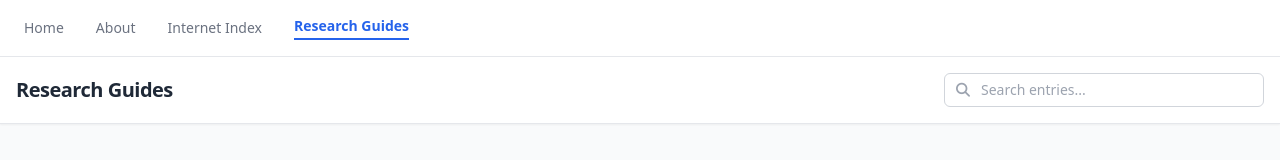
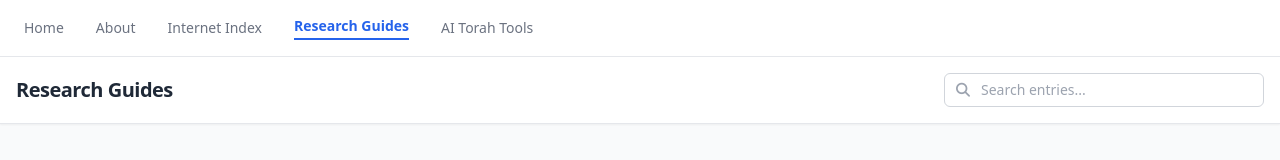
Before and after one commit to matt-CMDB/matt-CMDB.github.io, a plain HTML site: page bibliography.html in a window 1280 px wide. Shown: the top 160 px of the page. Drawn offline with nearby package versions, Linux system fonts and the light colour scheme.

Commit message:
Update bibliography.html
added tools link

```diff
--- a/bibliography.html
+++ b/bibliography.html
@@ -62,6 +62,8 @@
             <a href="about.html" class="text-gray-500 hover:text-gray-900 transition-colors">About</a>
             <a href="AI and Judaism.html" class="text-gray-500 hover:text-gray-900 transition-colors">Internet Index</a>
             <a href="*" class="text-blue-600 font-bold border-b-2 border-blue-600 pb-0.5">Research Guides</a>
+            <a href="tools.html" class="text-gray-500 hover:text-gray-900 transition-colors">AI Torah Tools</a>
+
         </nav>
 
         <header class="bg-white border-b border-gray-200 p-4 shadow-sm flex flex-col md:flex-row md:items-center justify-between gap-4 sticky top-0 z-30">
```
